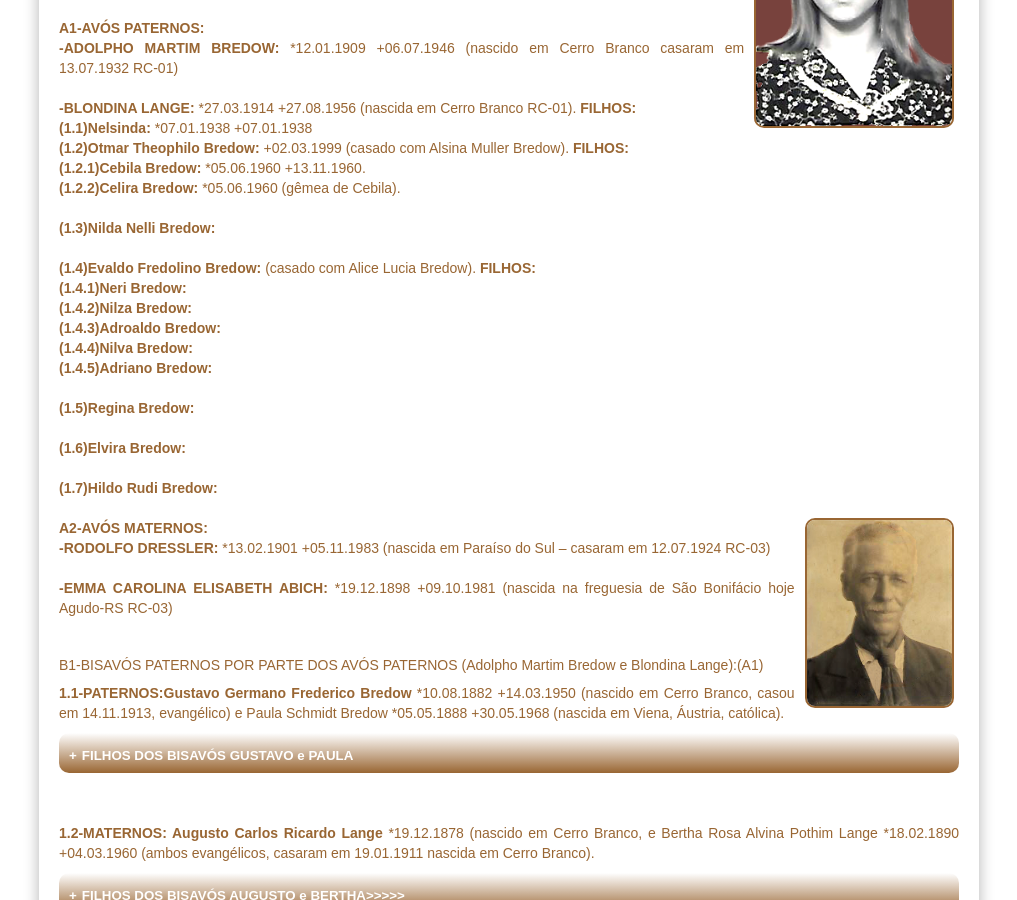
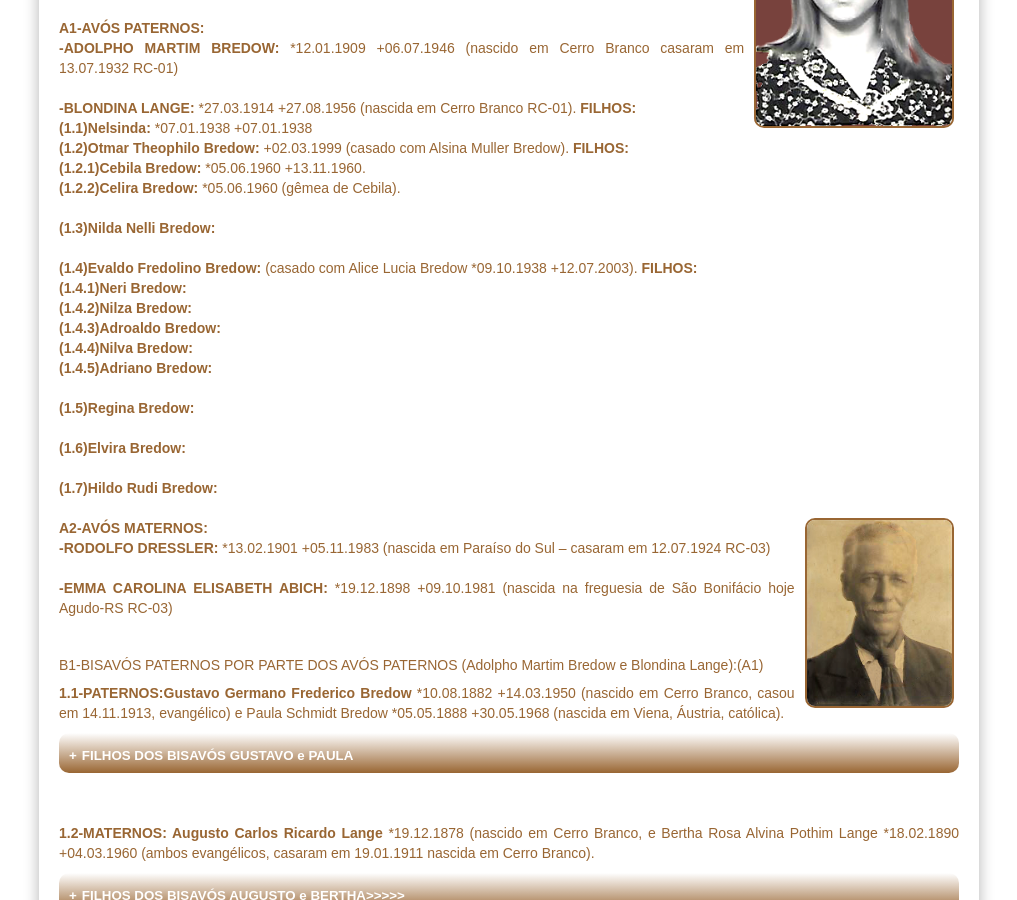
Before and after one commit to claudiovargas1955/claudiovargas1955.github.io, a Jekyll site: the page built from _pages/arvore-genealogica-de-roselia-renita-bredow.html, in a window 1280 px wide and 900 px high, scrolled down 1149 px. Shown: the whole window, without its empty margins (131-1148 px from the left). Built offline with Jekyll 4.4.1, drawn with Linux system fonts in a browser that asks for light colours; some web fonts are replaced.

Commit message:
Update arvore-genealogica-de-roselia-renita-bredow.html

```diff
--- a/_pages/arvore-genealogica-de-roselia-renita-bredow.html
+++ b/_pages/arvore-genealogica-de-roselia-renita-bredow.html
@@ -98,7 +98,7 @@ Fonseca de Oliveira 17.07.1899 +14.05.1924 avós maternos: Silvestre Rodrigues *
 
 <b>(1.3)Nilda Nelli Bredow: </b><br><br>
 
-<b>(1.4)Evaldo Fredolino Bredow: </b>(casado com Alice Lucia Bredow). <b>FILHOS: </b><br>
+<b>(1.4)Evaldo Fredolino Bredow: </b>(casado com Alice Lucia Bredow *09.10.1938 +12.07.2003). <b>FILHOS: </b><br>
 <b>(1.4.1)Neri Bredow: </b><br>
 <b>(1.4.2)Nilza Bredow: </b><br>
 <b>(1.4.3)Adroaldo Bredow: </b><br>
```
